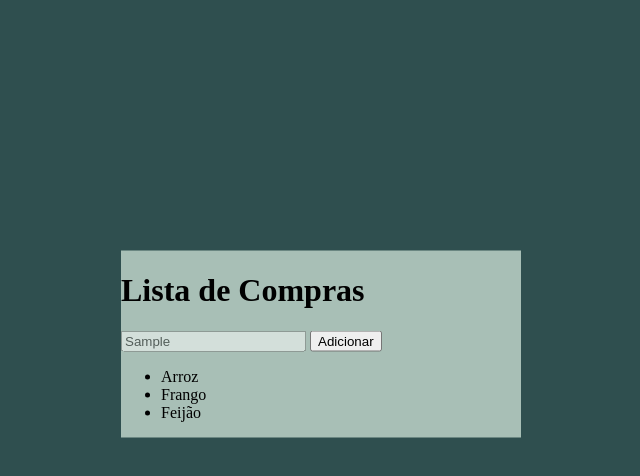
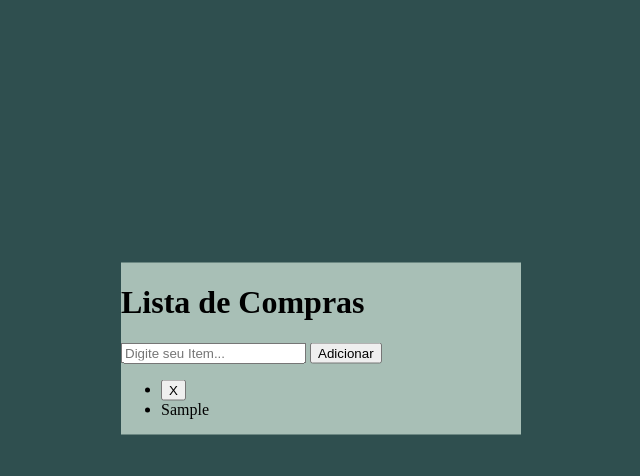
Before and after one commit to Dev-GabrielN/Lista-de-Compras-4.0, a plain HTML site: page index.html in a window 1280 px wide. Both pictures are taken after typing "Sample" into the empty fields and a click on the button "Adicionar". Shown: the whole page, without its empty margins (319-959 px from the left). Drawn offline with Linux system fonts and the light colour scheme.

Commit message:
Mexi no JS para o site add itens

```diff
--- a/index.html
+++ b/index.html
@@ -5,7 +5,6 @@
     <meta http-equiv="X-UA-Compatible" content="IE=edge">
     <meta name="viewport" content="width=device-width, initial-scale=1.0">
     <link rel="stylesheet" type="text/css" href="style.css" />
-    <script type="text/javascript" src="script.js"></script>
     <title>Lista de Compras (4.0)</title>
 </head>
 <body>
@@ -13,13 +12,21 @@
         <div class="container">
         <h1>Lista de Compras</h1>
         <input id="item-input"class="input" type="text" placeholder="Digite seu Item...">
-        <button>Adicionar</button>
-            <ul>
-                <li>Arroz</li>
-                <li>Frango</li>
-                <li>Feijão</li>
+        <button id="item-button" >Adicionar</button>
+            <ul id= "items">
+                <li><button>X</button></li>
             </ul>
     </div>
     </div>
 </body>
+<script type="text/javascript" src="script.js"></script>
 </html>
+
+
+<!--
+
+Colocar:
+
+Cada produto tenha um preço, que o usuario bote, não sendo necessario.
+SubTotal no lado direito sendo atualizado.
+Usuario pode colocar as quantidades do produto se não é igual a x 1 -->
--- a/script.js
+++ b/script.js
@@ -0,0 +1,13 @@
+let input = document.getElementById("item-input");
+let button = document.getElementById("item-button");
+let ul = document.getElementById("items");
+
+function CriarElemento(event){
+  let li = document.createElement("li");
+  li.innerHTML = input.value;
+  ul.appendChild(li);
+
+  input.value ="";
+}
+
+button.addEventListener("click",CriarElemento)
--- a/style.css
+++ b/style.css
@@ -20,7 +20,3 @@ body {
     top: 50vh;
     transform: translateY(-80%);
 }
-.input{
-    opacity: 50%;
-
-}
```
